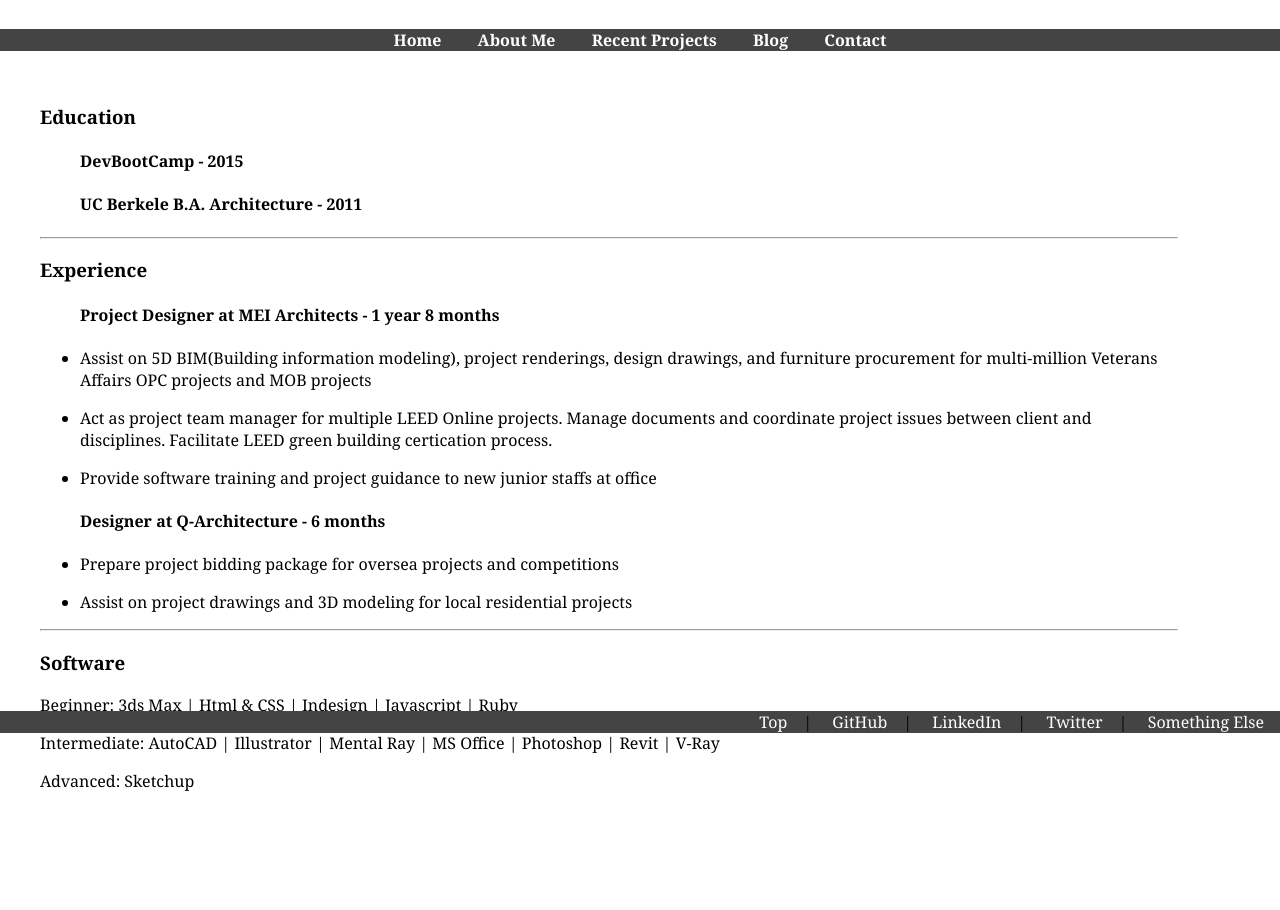
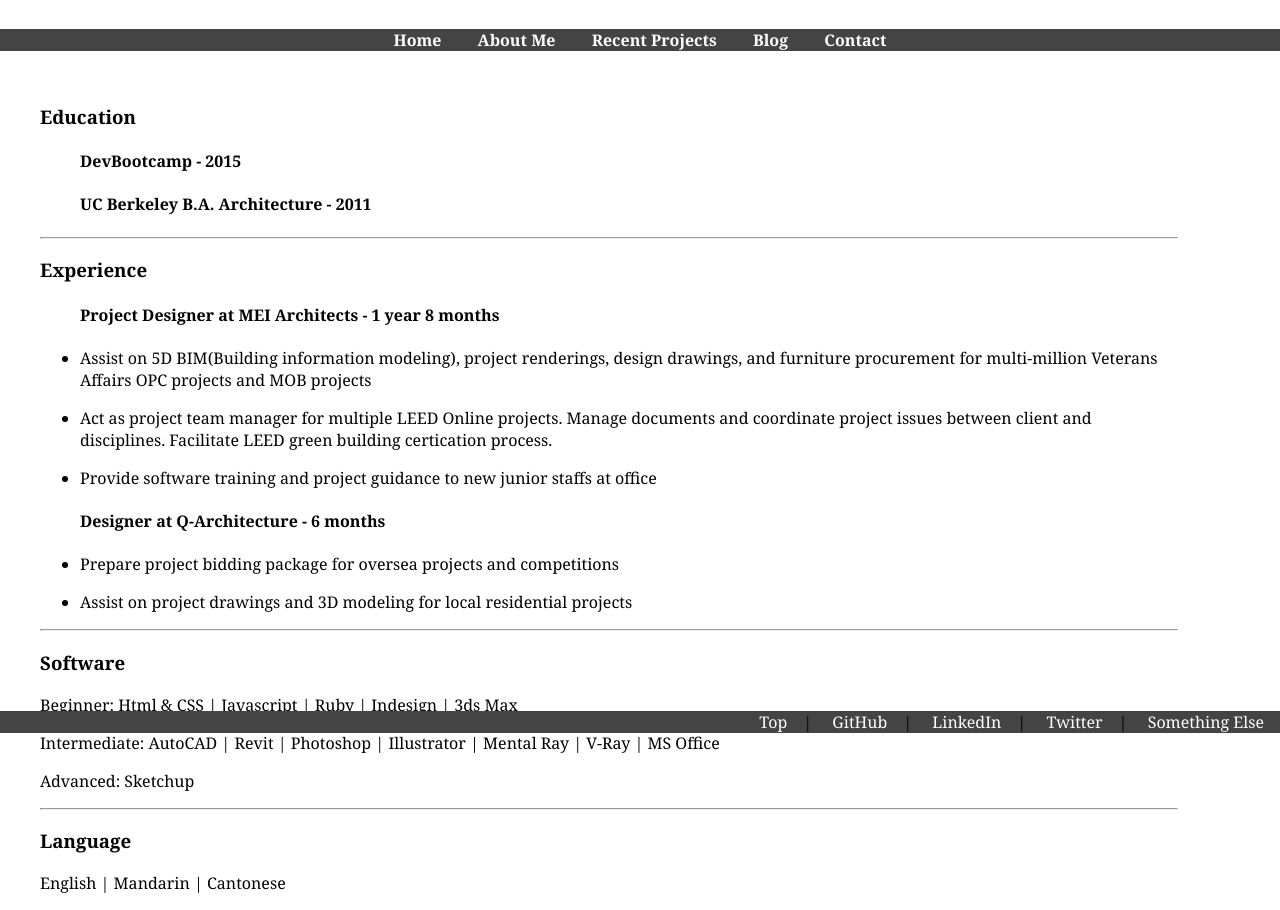
Before and after one commit to szow79/szow79.github.io, a plain HTML site: page resume.html in a window 1280 px wide. Shown: the part 67-977 px from the top of the page. Before the commit the page ends 875 px from the top, so only its background shows below. Drawn offline with Linux system fonts and the light colour scheme.

Commit message:
update blog

```diff
--- a/resume.html
+++ b/resume.html
@@ -24,10 +24,10 @@
 	<main role="main">
 		<article>
 		<section class="fl-l wd-90 margin-m"><h3>Education</h3>
-		<ul><h4>DevBootCamp - 2015</h4>
+
+		<ul><h4>DevBootcamp - 2015</h4>
 		</ul>
-
-		<ul><h4>UC Berkele B.A. Architecture - 2011</h4>
+		<ul><h4>UC Berkeley B.A. Architecture - 2011</h4>
 		</ul>
 		<hr>
 		<h3>Experience</h3>
@@ -43,9 +43,12 @@
 		</ul>
 		<hr>
 		<h3>Software</h3>
-		<p>Beginner: 3ds Max | Html & CSS | Indesign | Javascript | Ruby</p>
-		<p>Intermediate: AutoCAD | Illustrator | Mental Ray | MS Office | Photoshop | Revit | V-Ray</p>
+		<p>Beginner: Html & CSS | Javascript | Ruby | Indesign | 3ds Max </p>
+		<p>Intermediate: AutoCAD | Revit | Photoshop | Illustrator | Mental Ray | V-Ray | MS Office </p>
 		<p>Advanced: Sketchup</p>
+		<hr>
+		<h3>Language</h3>
+		<p>English | Mandarin | Cantonese</p>
 		</seciton>
 
 		</article>
```
